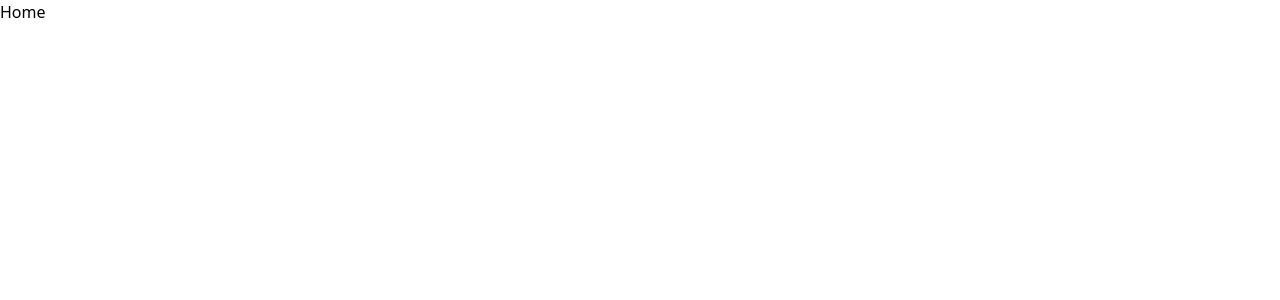
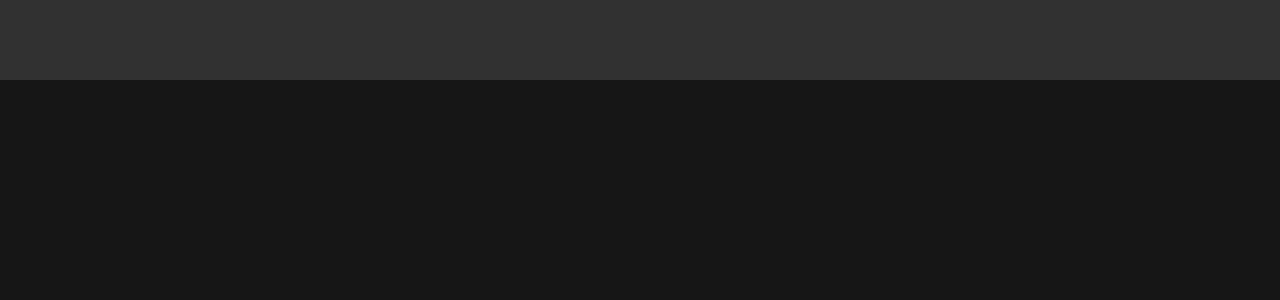
Before and after one commit to Manuel-heav/foodpick, a React (Vite) app: page / in a window 1280 px wide. Shown: the top 300 px of the page. Built offline with nearby package versions, Linux system fonts and the light colour scheme.

Commit message:
dealing with the sidebar

```diff
--- a/src/_root/pages/Home.tsx
+++ b/src/_root/pages/Home.tsx
@@ -1,6 +1,16 @@
+import Sidebar from "../../components/shared/Sidebar"
+
 const Home = () => {
   return (
-    <div>Home</div>
+    <div>
+      <Sidebar />
+      {/* Navbar */}
+        {/* Search */}
+        {/* Profile Section */}
+
+      {/* Main section */}
+      {/* Tracking section */}
+    </div>
   )
 }
 
--- /dev/null
+++ b/src/components/shared/Sidebar.tsx
@@ -0,0 +1,9 @@
+const Sidebar = () => {
+  return (
+    <div className="hidden md:flex px-6 py-10 flex-col justify-between min-w-[270px] bg-secondaryColor">
+
+    </div>
+  )
+}
+
+export default Sidebar
--- a/src/index.css
+++ b/src/index.css
@@ -1,3 +1,13 @@
 @tailwind base;
 @tailwind components;
 @tailwind utilities;
+
+:root{
+    --primaryColor: #161616;
+    --secondaryColor: #313131;
+    --mainColor: #db20e5;
+}
+
+body{
+    background-color: var(--primaryColor);
+}
--- a/tailwind.config.js
+++ b/tailwind.config.js
@@ -2,7 +2,13 @@
 export default {
   content: ["./index.html", "./src/**/*.{js,ts,jsx,tsx}"],
   theme: {
-    extend: {},
+    extend: {
+      colors: {
+        primaryColor: "#161616",
+        secondaryColor: "#313131",
+        mainColor: "#db20e5",
+      },
+    },
   },
   plugins: [],
 };
```
